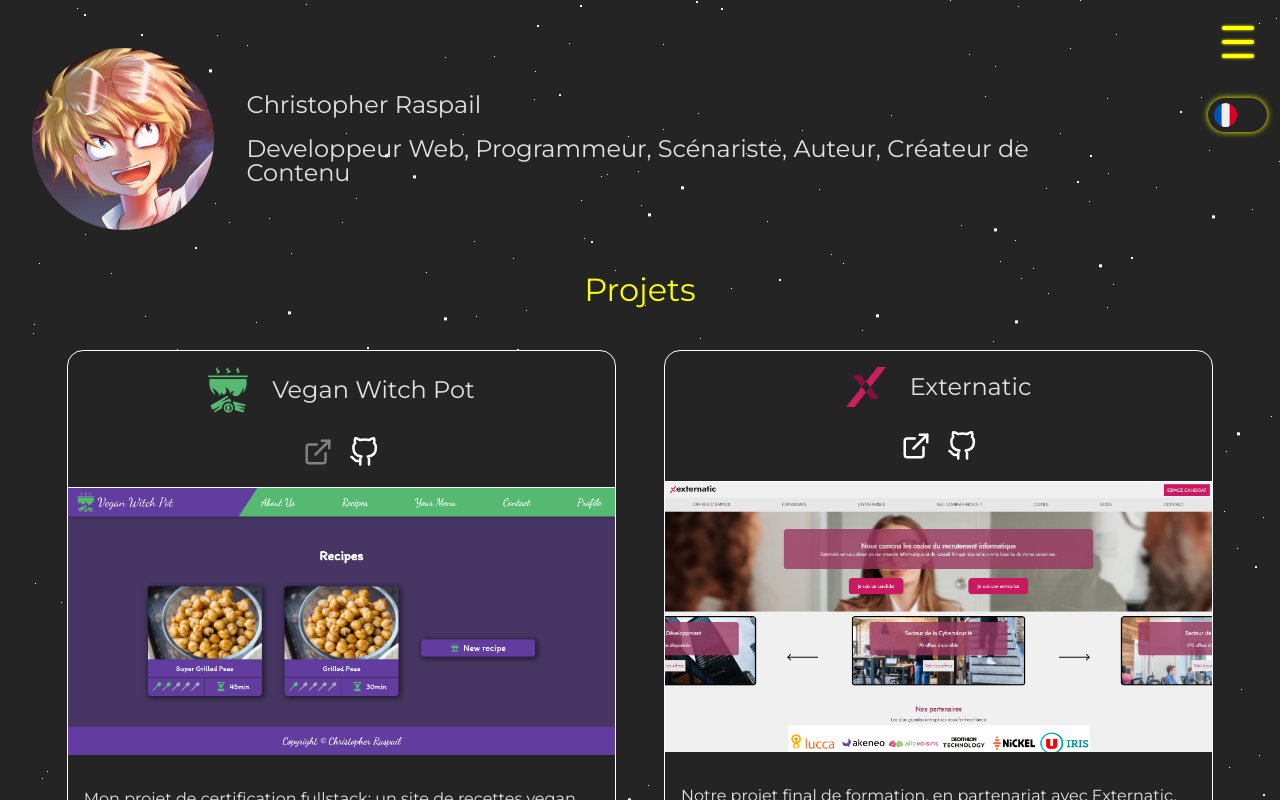
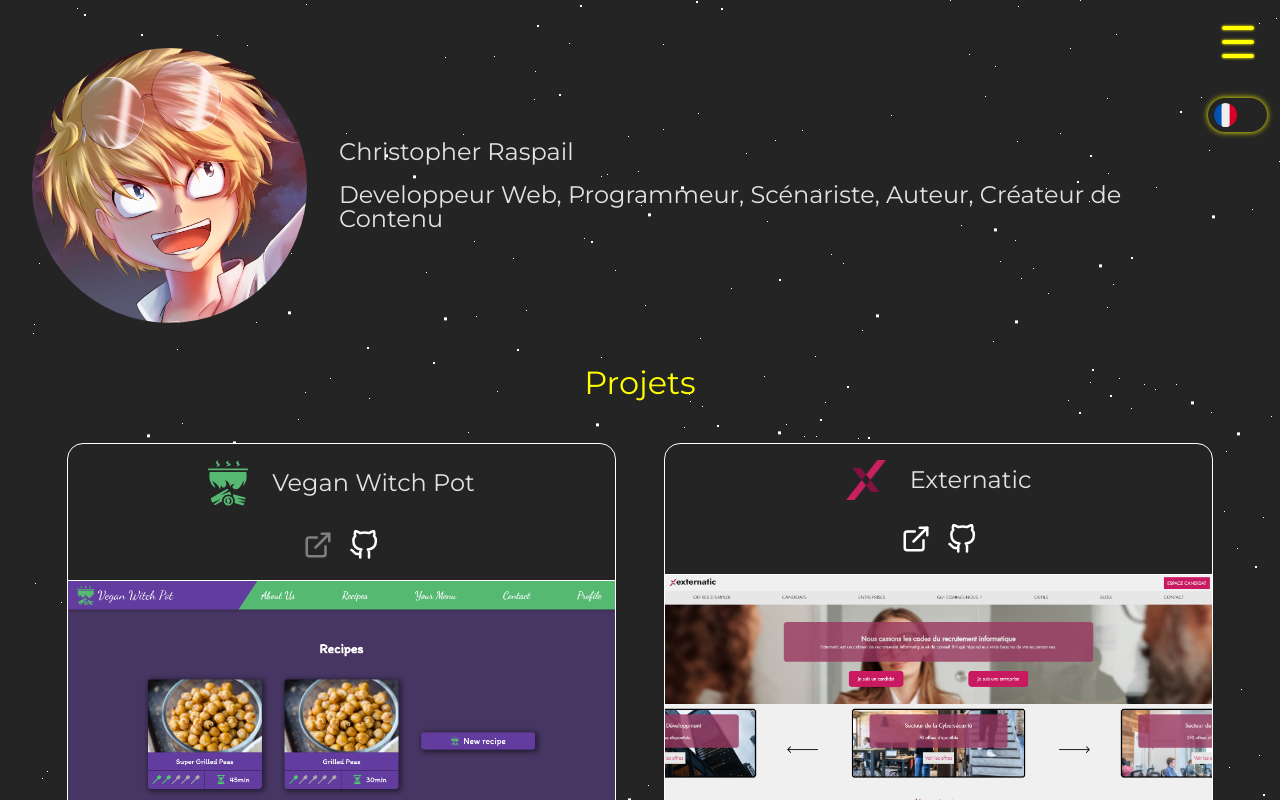
Before and after one commit to Laynaria/Layne-Portfolio, a React (Vite) app: page / in a window 1280 px wide. Shown: the top 800 px of the page. Built offline with nearby package versions, Linux system fonts and the light colour scheme.

Commit message:
changed avatar size to not be % but px instead for it to look better when resizing

```diff
--- a/src/components/Welcome/Welcome.scss
+++ b/src/components/Welcome/Welcome.scss
@@ -10,10 +10,10 @@
   }
 
   img {
-    width: 50%;
+    width: 250px;
 
     @media screen and (min-width: 920px) {
-      width: 15%;
+      width: 275px;
     }
   }
 
```
